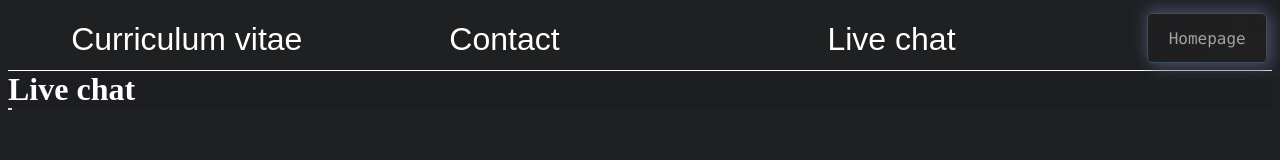
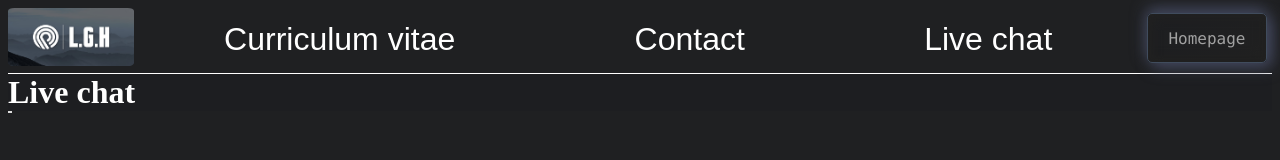
Before and after one commit to LeroyRodermond/CV-Leroy-Rodermond, a plain HTML site: page livechat/chat.html in a window 1280 px wide. Drawn offline with Linux system fonts and the light colour scheme; files whose address does not match are found by name.

Commit message:
HREF fixed

```diff
--- a/Navigation.js
+++ b/Navigation.js
@@ -14,8 +14,4 @@ document.addEventListener("DOMContentLoaded", function() {
     document.getElementById("getintouchbutton").addEventListener("click", function() {
         window.location.href = "../contactpagina/contact.html";
     });
-
-    document.getElementById("gotohomebutton").addEventListener("click", function() {
-        window.location.href = "../index.html";
-    });
 });
--- /dev/null
+++ b/NavigationOnPage.js
@@ -0,0 +1,5 @@
+document.addEventListener("DOMContentLoaded", function() {
+    document.getElementById("gotohomebutton").addEventListener("click", function() {
+        window.location.href = "../index.html";
+    });
+});
--- a/contactpagina/stylesheets/style.css
+++ b/contactpagina/stylesheets/style.css
@@ -1,13 +1,4 @@
 /*mobile version*/
-.Menutitle{
-    display: flex;
-    cursor: pointer;
-    flex-direction: row;
-    width: 25%;
-    height: 15%;
-    font-family: Arial;
-    align-items: center;
-}
 
 .page {
     display: flex;
--- a/curriculumvitae/stylesheets/style.css
+++ b/curriculumvitae/stylesheets/style.css
@@ -18,15 +18,6 @@
     flex-direction: row;
     width: 100%;
     margin: 0px 0px 0px 0px
-}
-.Menutitle{
-    display: flex;
-    cursor: pointer;
-    flex-direction: row;
-    width: 25%;
-    height: 15%;
-    font-family: Arial;
-    align-items: center;
 }
 
 .page {
@@ -335,34 +326,4 @@
     .show{
         display: block;
     }
-
-    .Menutitle{
-        display: flex;
-        cursor: pointer;
-        flex-direction: row;
-        width: 25%;
-        font-family: Arial;
-        align-items: center;
-    }
-
-    .Menutitle {
-        display: flex;
-        cursor: pointer;
-        color: white;
-        flex-direction: row;
-        margin-left: 5%;
-        font-size: 32px;
-        font-family: Arial;
-        align-items: center;
-    }
-
-    .Menutitle:hover {
-        display: flex;
-        color: lightgrey;
-        flex-direction: row;
-        margin-left: 5%;
-        font-family: Arial;
-        align-items: center;
-    }
-
 }
--- a/livechat/chat.html
+++ b/livechat/chat.html
@@ -9,14 +9,16 @@
     <meta name="viewport" content="width=device-width,initial-scale=1.0">
     <script defer src="../gdpr.js"></script>
     <script src="../Navigation.js"></script>
+    <script src="../NavigationOnPage.js"></script>
 </head>
 
 
 <body>
     <div class="Menubar">
-        <div class="Menutitle" id="cvButton">Curriculum vitae</div>
-        <div class="Menutitle" id="contactButton">Contact</div>
-        <div class="Menutitle" id="liveChatButton">Live chat</div>
+        <img class="logolgh" src="../images/LogoLGH.jpg">
+        <div class="Menutitle2" id="cvButton">Curriculum vitae</div>
+        <div class="Menutitle2" id="contactButton">Contact</div>
+        <div class="Menutitle2" id="liveChatButton">Live chat</div>
         <button class="home-button" id="gotohomebutton">Homepage</button>
     </div>
     <h1 class="HeaderContact">Live chat</h1>
--- a/livechat/stylesheets/style.css
+++ b/livechat/stylesheets/style.css
@@ -326,35 +326,6 @@
         display: block;
     }
 
-    .Menutitle{
-        display: flex;
-        cursor: pointer;
-        flex-direction: row;
-        width: 25%;
-        font-family: Arial;
-        align-items: center;
-    }
-
-    .Menutitle {
-        display: flex;
-        cursor: pointer;
-        color: white;
-        flex-direction: row;
-        margin-left: 5%;
-        font-size: 32px;
-        font-family: Arial;
-        align-items: center;
-    }
-
-    .Menutitle:hover {
-        display: flex;
-        color: lightgrey;
-        flex-direction: row;
-        margin-left: 5%;
-        font-family: Arial;
-        align-items: center;
-    }
-
     .form-livechat {
         display: flex;
         flex-direction: column;
--- a/style.css
+++ b/style.css
@@ -288,4 +288,38 @@ body {
     .hr {
         height: 10px;
     }
+
+    .Menutitle2{
+        display: flex;
+        cursor: pointer;
+        flex-direction: row;
+        height: 15%;
+        font-family: Arial;
+        align-items: center;
+    }
+
+    .Menutitle2 {
+        display: flex;
+        cursor: pointer;
+        color: white;
+        flex-direction: row;
+        margin-left: 5%;
+        margin: auto;
+        margin-top: 1%;
+        margin-bottom: 1%;
+        font-family: Arial;
+        font-size: 32px;
+        align-items: center;
+    }
+
+    .Menutitle2:hover {
+        display: flex;
+        color: lightgrey;
+        flex-direction: row;
+        margin-left: 5%;
+        margin: auto;
+        font-family: Arial;
+        align-items: center;
+    }
+
 }
```
Also changed, not shown: contactpagina/contact.html (+5 -3 lines), curriculumvitae/cv.html (+5 -3 lines).
